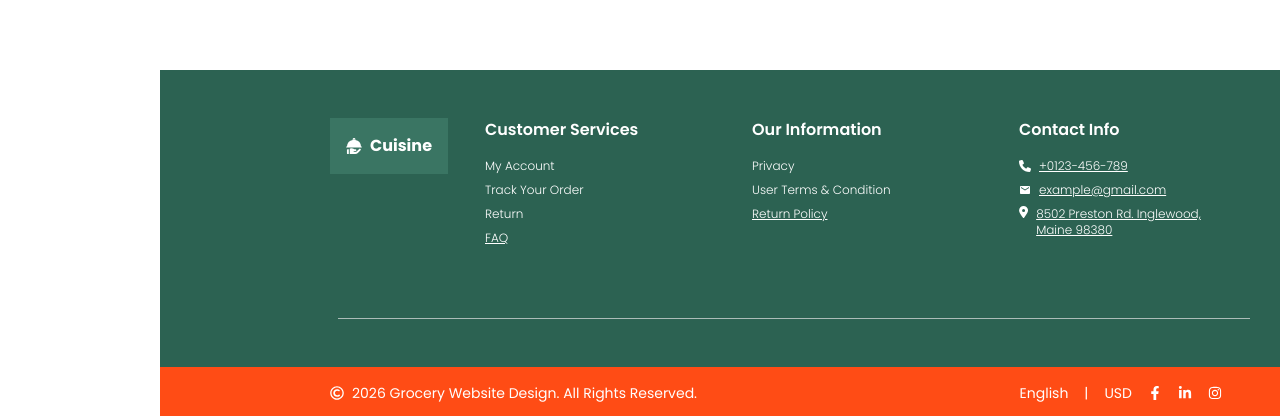
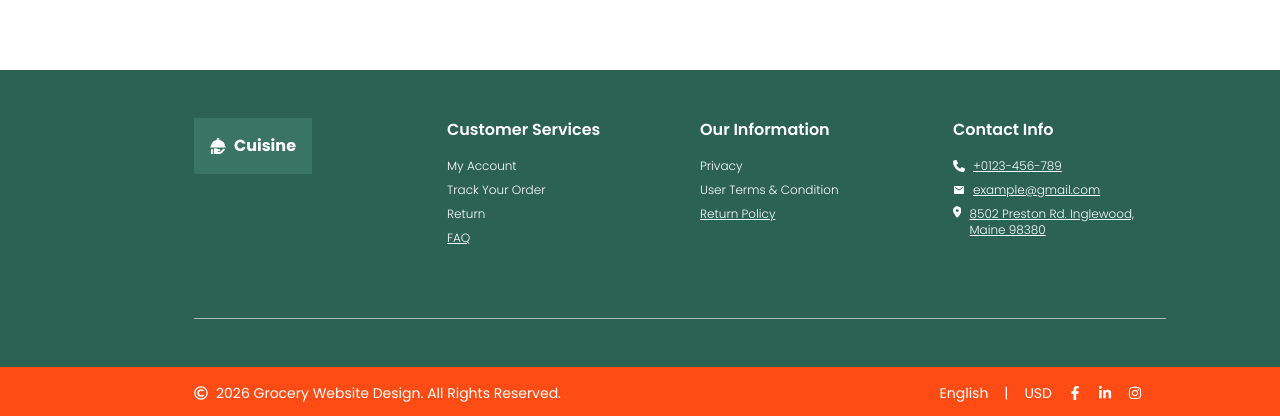
Before and after one commit to Neaz-mq/cuisine-fullstack, a Next.js app: page / in a window 1280 px wide. Shown: the part 5021-5437 px from the top of the page. Built offline with nearby package versions, Linux system fonts and the light colour scheme; no server answers.

Commit message:
added Footer

```diff
--- a/src/app/layout.tsx
+++ b/src/app/layout.tsx
@@ -6,6 +6,7 @@ import AuthProvider from "@/components/AuthProvider";
 import { CartProvider } from "@/context/CartContext";
 import Navbar from "@/components/Navbar";
 import TopBar from "@/components/TopBar";
+import Footer from "@/components/Footer";
 
 const geistSans = Geist({
   variable: "--font-geist-sans",
@@ -47,6 +48,8 @@ export default function RootLayout({
                 </div>
                 <div className="flex-1 ml-20">{children}</div>
               </div>
+              {/* Footer sits outside the ml-20 wrapper so its background is full-bleed */}
+              <Footer />
             </div>
           </CartProvider>
         </AuthProvider>
--- a/src/app/page.tsx
+++ b/src/app/page.tsx
@@ -1,7 +1,6 @@
 import Banner from "@/components/Banner";
 import Buffet from "@/components/Buffet";
 import Deliver from "@/components/Deliver";
-import Footer from "@/components/Footer";
 import Services from "@/components/Services";
 import Signature from "@/components/Signature";
 import Testimonials from "@/components/Testimonials";
@@ -15,7 +14,6 @@ export default function Home() {
       <Signature />
       <Testimonials />
       <Deliver />
-      <Footer />
     </div>
   );
 }
--- a/src/components/Footer.tsx
+++ b/src/components/Footer.tsx
@@ -12,17 +12,17 @@ import Container from "@/components/Container";
 const Footer = () => {
   return (
     <footer
-      className="bg-[#2C6252] text-white sm:-ml-[4.2rem] 3xl:-ml-0 2xl:-ml-0 xl:-ml-0 lg:-ml-0 md:-ml-0"
+      className="bg-[#2C6252] text-white"
       role="contentinfo"
       aria-label="Site Footer"
     >
       {/* Top Footer Content */}
       <Container>
-        <div className="px-6 py-12 grid grid-cols-1 md:grid-cols-1 lg:grid-cols-4 3xl:gap-10 2xl:gap-14 xl:gap-16 lg:gap-20 text-center lg:text-left">
+        <div className="px-6 py-12 lg:pl-20 grid grid-cols-1 md:grid-cols-1 lg:grid-cols-4 3xl:gap-10 2xl:gap-14 xl:gap-16 lg:gap-20 text-center lg:text-left">
           {/* Logo */}
-          <div className="flex justify-center 3xl:justify-center items-start w-full 3xl:ml-8 2xl:ml-[5.2rem] 2xl:justify-start xl:ml-[7rem] lg:ml-[5rem] md:-ml-10 xl:justify-start lg:justify-start relative">
+          <div className="flex justify-center 3xl:justify-center items-start w-full 2xl:justify-start xl:justify-start lg:justify-start relative">
             <Link href="/" aria-label="Navigate to homepage">
-              <div className="bg-[#3A7563] 3xl:px-4 3xl:py-4 2xl:px-4 2xl:py-4 xl:px-4 xl:py-4 lg:px-3 lg:py-3 md:px-4 md:py-3 sm:px-4 sm:py-3 flex items-center sm:ml-[4.7rem] 3xl:ml-0 2xl:ml-0 xl:ml-0 lg:ml-0 md:ml-[4.8rem] space-x-2 w-fit 3xl:mt-1 2xl:mt-1 xl:mt-0 lg:mt-0 mx-auto">
+              <div className="bg-[#3A7563] 3xl:px-4 3xl:py-4 2xl:px-4 2xl:py-4 xl:px-4 xl:py-4 lg:px-3 lg:py-3 md:px-4 md:py-3 sm:px-4 sm:py-3 flex items-center space-x-2 w-fit 3xl:mt-1 2xl:mt-1 xl:mt-0 lg:mt-0 mx-auto lg:mx-0">
                 {/* eslint-disable-next-line @next/next/no-img-element */}
                 <img
                   src="/logo.svg"
@@ -40,7 +40,7 @@ const Footer = () => {
           {/* Customer Services */}
           <nav
             aria-labelledby="footer-customer-services"
-            className="sm:mt-10 md:mt-10 3xl:mt-0 2xl:mt-0 xl:mt-0 lg:mt-0 sm:ml-[4.3rem] 3xl:ml-0 2xl:ml-0 xl:ml-0 lg:ml-0 md:ml-0"
+            className="sm:mt-10 md:mt-10 3xl:mt-0 2xl:mt-0 xl:mt-0 lg:mt-0"
           >
             <h2
               id="footer-customer-services"
@@ -75,7 +75,7 @@ const Footer = () => {
           {/* Our Information */}
           <nav
             aria-labelledby="footer-our-information"
-            className="sm:mt-10 md:mt-10 3xl:mt-0 2xl:mt-0 xl:mt-0 lg:mt-0 sm:ml-[4.3rem] 3xl:ml-0 2xl:ml-0 xl:ml-0 lg:ml-0 md:ml-0"
+            className="sm:mt-10 md:mt-10 3xl:mt-0 2xl:mt-0 xl:mt-0 lg:mt-0"
           >
             <h2
               id="footer-our-information"
@@ -103,7 +103,7 @@ const Footer = () => {
           </nav>
 
           {/* Contact Info */}
-          <address className="sm:mt-10 md:mt-10 3xl:mt-0 2xl:mt-0 xl:mt-0 lg:mt-0 sm:ml-[4.3rem] 3xl:ml-0 2xl:ml-0 xl:ml-0 lg:ml-0 md:ml-0 not-italic">
+          <address className="sm:mt-10 md:mt-10 3xl:mt-0 2xl:mt-0 xl:mt-0 lg:mt-0 not-italic">
             <h2 className="font-semibold mb-4 3xl:text-lg 2xl:text-lg xl:text-base lg:text-[12px] md:text-[17px] sm:text-[16px]">
               Contact Info
             </h2>
@@ -117,7 +117,7 @@ const Footer = () => {
                   +0123-456-789
                 </a>
               </li>
-              <li className="flex items-center gap-2 justify-center lg:justify-start sm:ml-[1rem] 3xl:ml-0 2xl:ml-0 xl:ml-0 lg:ml-0 md:ml-0">
+              <li className="flex items-center gap-2 justify-center lg:justify-start">
                 <MdEmail aria-hidden="true" />
                 <a
                   href="mailto:example@gmail.com"
@@ -126,7 +126,7 @@ const Footer = () => {
                   example@gmail.com
                 </a>
               </li>
-              <li className="flex items-start gap-2 justify-center lg:justify-start text-left sm:ml-[1.3rem] 3xl:ml-0 2xl:ml-0 xl:ml-0 lg:ml-0 md:ml-0">
+              <li className="flex items-start gap-2 justify-center lg:justify-start text-left">
                 <FaLocationDot aria-hidden="true" />
                 <span className="underline">8502 Preston Rd. Inglewood, Maine 98380</span>
               </li>
@@ -138,14 +138,14 @@ const Footer = () => {
       {/* Divider Line */}
       <div className="w-full flex justify-center" aria-hidden="true">
         <Container>
-          <div className="border-t border-[#ACBCB8] 3xl:w-[80rem] 2xl:w-[62rem] xl:w-[57rem] lg:w-[45rem] mt-6 mb-12 3xl:ml-36 2xl:ml-28 xl:ml-36 lg:ml-[7.5rem] sm:ml-20"></div>
+          <div className="border-t border-[#ACBCB8] mt-6 mb-12 lg:ml-20"></div>
         </Container>
       </div>
 
       {/* Bottom Bar */}
       <div className="bg-[#FF4C15] w-full flex justify-center">
         <Container>
-          <div className="flex flex-col md:flex-row justify-center md:justify-between items-center px-6 py-4 3xl:text-sm 2xl:text-sm xl:text-sm lg:text-sm md:text-sm sm:text-[11px] text-white gap-4 3xl:ml-28 2xl:ml-20 xl:ml-28 lg:ml-16 sm:ml-16">
+          <div className="flex flex-col md:flex-row justify-center md:justify-between items-center px-6 py-4 lg:pl-20 3xl:text-sm 2xl:text-sm xl:text-sm lg:text-sm md:text-sm sm:text-[11px] text-white gap-4">
             <div className="flex items-center gap-2" aria-label="Copyright information">
               <FaRegCopyright aria-hidden="true" />
               <span className="whitespace-nowrap">
```
